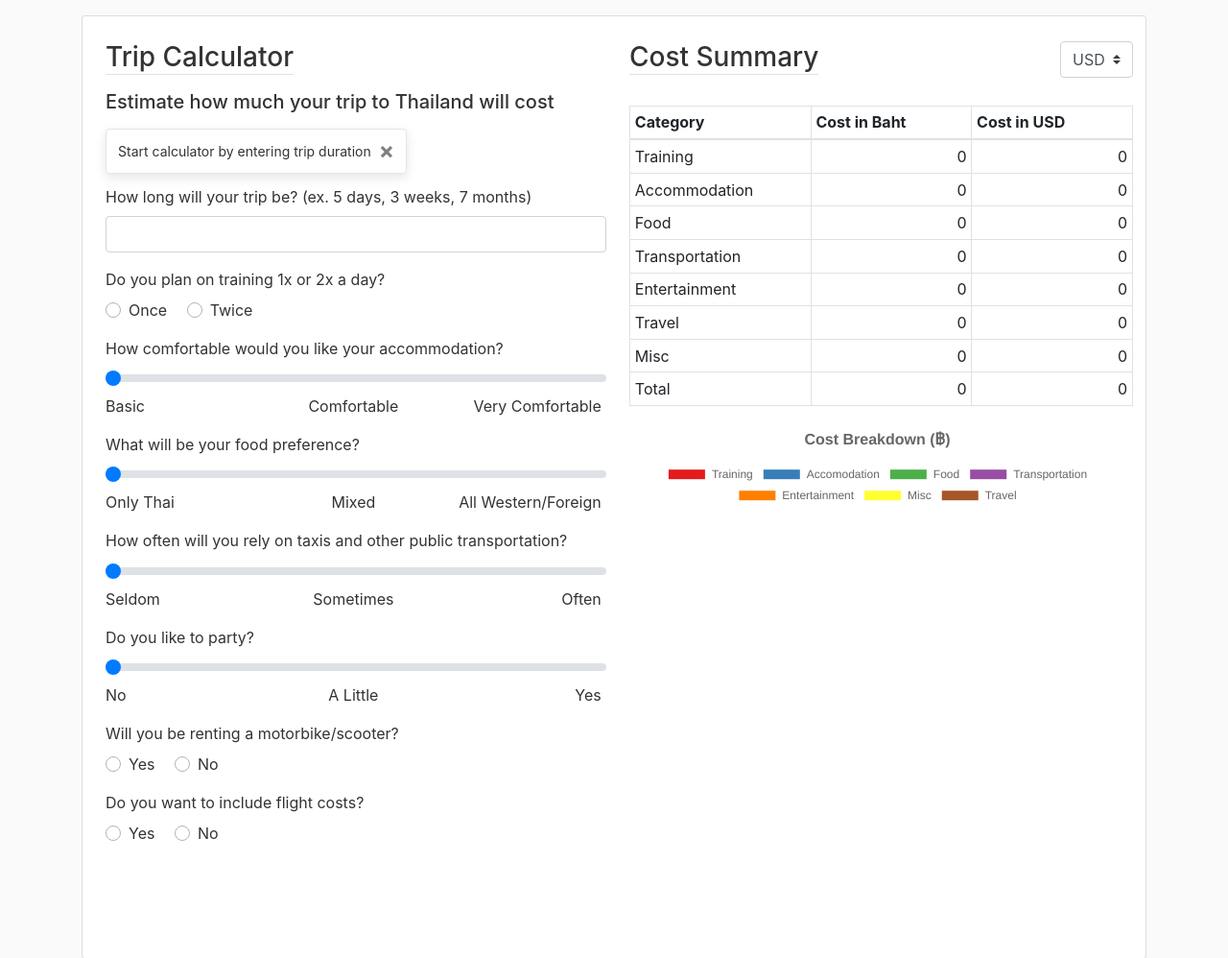
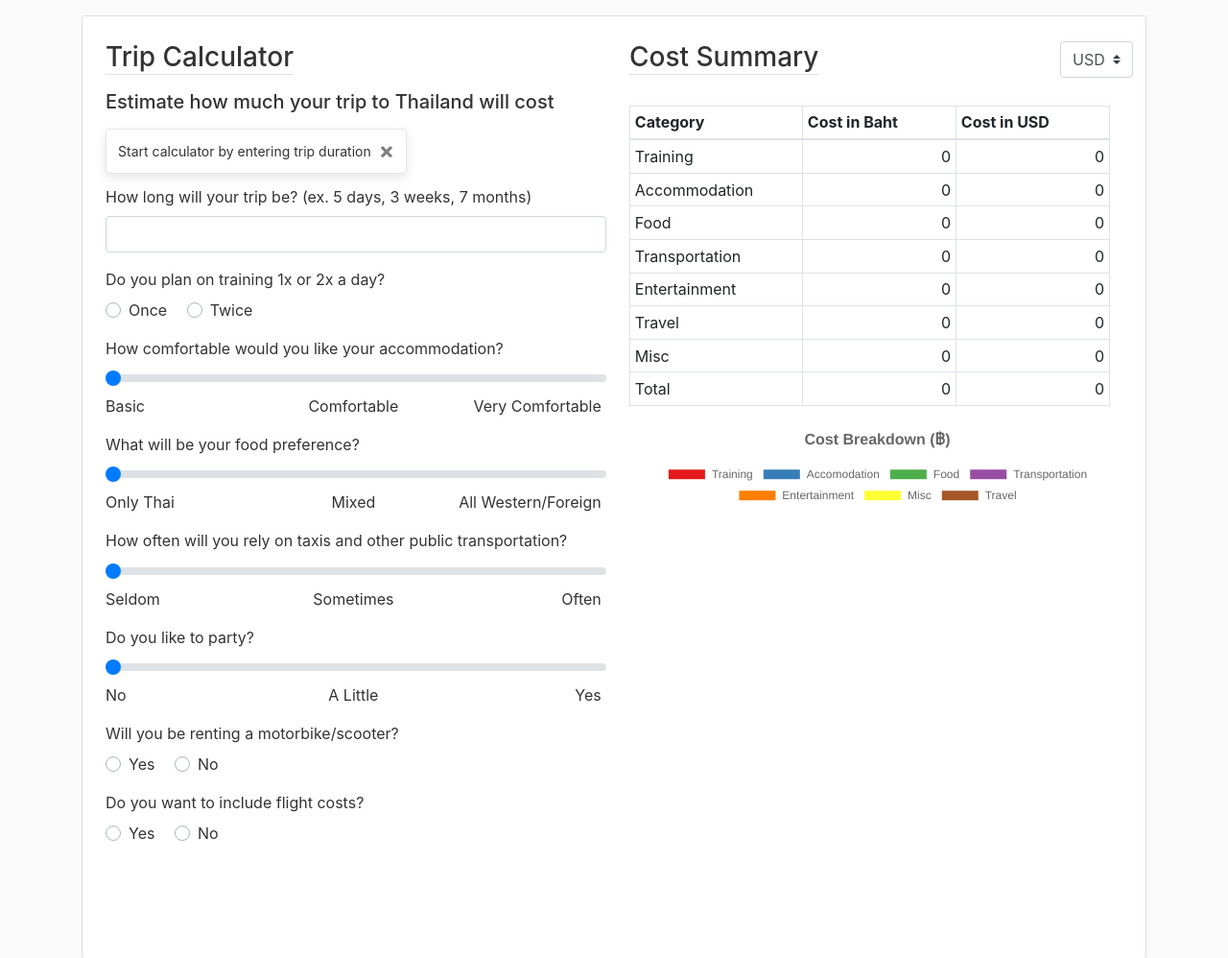
Before and after one commit to ysmt1/muaythaidb-V2, a Django app: page /trip_calc/ in a window 1280 px wide. Shown: the part 56-1054 px from the top of the page at 96% size. Run offline with Django 3.2, Linux system fonts and the light colour scheme; some libraries are stand-ins or nearby versions.

Commit message:
updated tripcalc/readme

```diff
--- a/mtdb/templates/mtdb/trip_calculator.html
+++ b/mtdb/templates/mtdb/trip_calculator.html
@@ -4,12 +4,6 @@
 <div class="row">
     <div class="col">
         <div class="content-div">
-            <!-- <div class="row">
-                <div class="col">
-                    <h3 class="mb-4"><span class="light-underline">Trip Calculator</span></h3>
-                    <h5>Estimate how much your trip to Thailand will cost</h5>
-                </div>
-            </div> -->
             <div class="row mt-3">
                 <div class="col-lg-6">
                     <div class="row ml-1">
@@ -119,7 +113,7 @@
                             </select>
                         </div>
                     </div>
-                    <div class="row">
+                    <div class="row pr-4">
                         <table class="table table-sm table-bordered ml-3 mr-2" id="costTable">
                             <thead>
                                 <tr>
```
Also changed, not shown: README.md.
